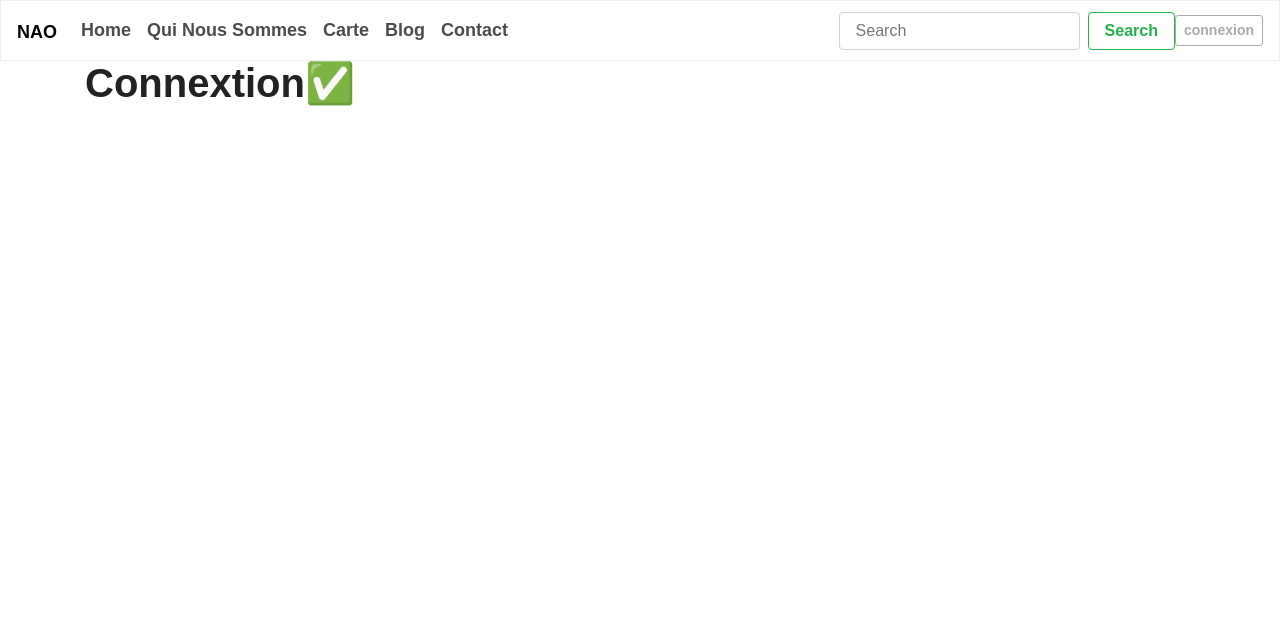
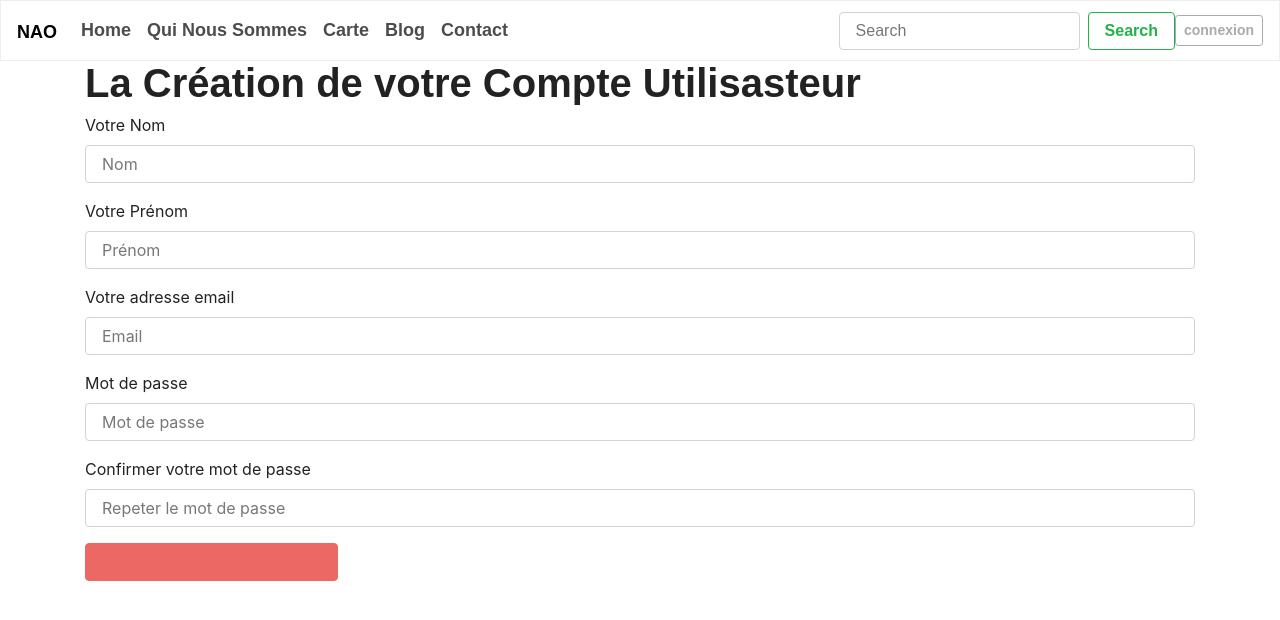
Before and after one commit to NaoProjet5/Projet-Nao, a Symfony app: template templates/jd_longin_nao/jdLogin.html.twig in a window 1280 px wide. Shown: the top 620 px of the page. Run offline with Twig, Linux system fonts and the light colour scheme; the template is opened without the code that fills it, so the values that code supplies are empty; form fields are guessed from the names that the template uses; some libraries are stand-ins or nearby versions; some web fonts are replaced.

Commit message:
La création du compte UTILISATEUR

```diff
--- a/templates/jdLayout.html.twig
+++ b/templates/jdLayout.html.twig
@@ -38,7 +38,7 @@
             <button class="btn btn-outline-success my-2 my-sm-0" type="submit">Search</button>
         </form>
         <div>
-            <a href="#" class="btn btn-outline-secondary btn-sm">connexion</a>
+            <a href="{{ path('longinUser') }}" class="btn btn-outline-secondary btn-sm">connexion</a>
         </div>
     </div>
 </nav>
--- a/templates/jd_longin_nao/jdLogin.html.twig
+++ b/templates/jd_longin_nao/jdLogin.html.twig
@@ -4,14 +4,39 @@
 
     <div class="row">
         <div class="col-lg-12 col-sm-12">
-            <h1>Connextion✅</h1>
+            <h1>La Création de votre Compte Utilisasteur</h1>
             <div class="row">
                 <div class="center col-lg-12 col-sm-12">
                     {{ form_start(form, {'attr': {'class': 'col-sm-6 col-sm-offset-6'}}) }}
                     {{ form_errors(form) }}
-                    <div class="form-group">
-
-                    </div>
+                        <div class="form-group">
+                            {{ form_label(form.name, 'Votre Nom') }}
+                            {{ form_errors(form.name) }}
+                            {{ form_widget(form.name, {'attr': {'class': 'form-control', 'id': 'nom', 'required': 'required', 'placeholder': 'Nom'}}) }}
+                            <span id="nomVide"></span>
+                        </div>
+                        <div class="form-group">
+                            {{ form_label(form.firstname, 'Votre Prénom') }}
+                            {{ form_errors(form.firstname) }}
+                            {{ form_widget(form.firstname, {'attr': {'class': 'form-control', 'id': 'prenom', 'placeholder': 'Prénom'}}) }}
+                        </div>
+                        <div class="form-group">
+                            {{ form_label(form.email, 'Votre adresse email') }}
+                            {{ form_errors(form.email) }}
+                            {{ form_widget(form.email, {'attr': {'class': 'form-control', 'id': 'nom', 'required': 'required', 'placeholder': 'Email'}}) }}
+                            <span id="nomVide"></span>
+                        </div>
+                        <div class="form-group">
+                            {{ form_label(form.password, 'Mot de passe ') }}
+                            {{ form_errors(form.password) }}
+                            {{ form_widget(form.password, {'attr': {'class': 'form-control', 'id': 'prenom', 'placeholder': 'Mot de passe'}}) }}
+                        </div>
+                        <div class="form-group">
+                            {{ form_label(form.passwordConfirm, 'Confirmer votre mot de passe ') }}
+                            {{ form_errors(form.passwordConfirm) }}
+                            {{ form_widget(form.passwordConfirm, {'attr': {'class': 'form-control', 'id': 'prenom', 'placeholder': 'Repeter le mot de passe'}}) }}
+                        </div>
+                            {{ form_widget(form.Enregistrer, {'attr': {'class': 'btn btn-primary'}}) }}
                     {{ form_end(form) }}
                 </div>
             </div>
```
Also changed, not shown: src/Controller/JdLonginNaoController.php (+14 -2 lines), src/Entity/JdUsers.php (+118 -8 lines), 1 other file.
